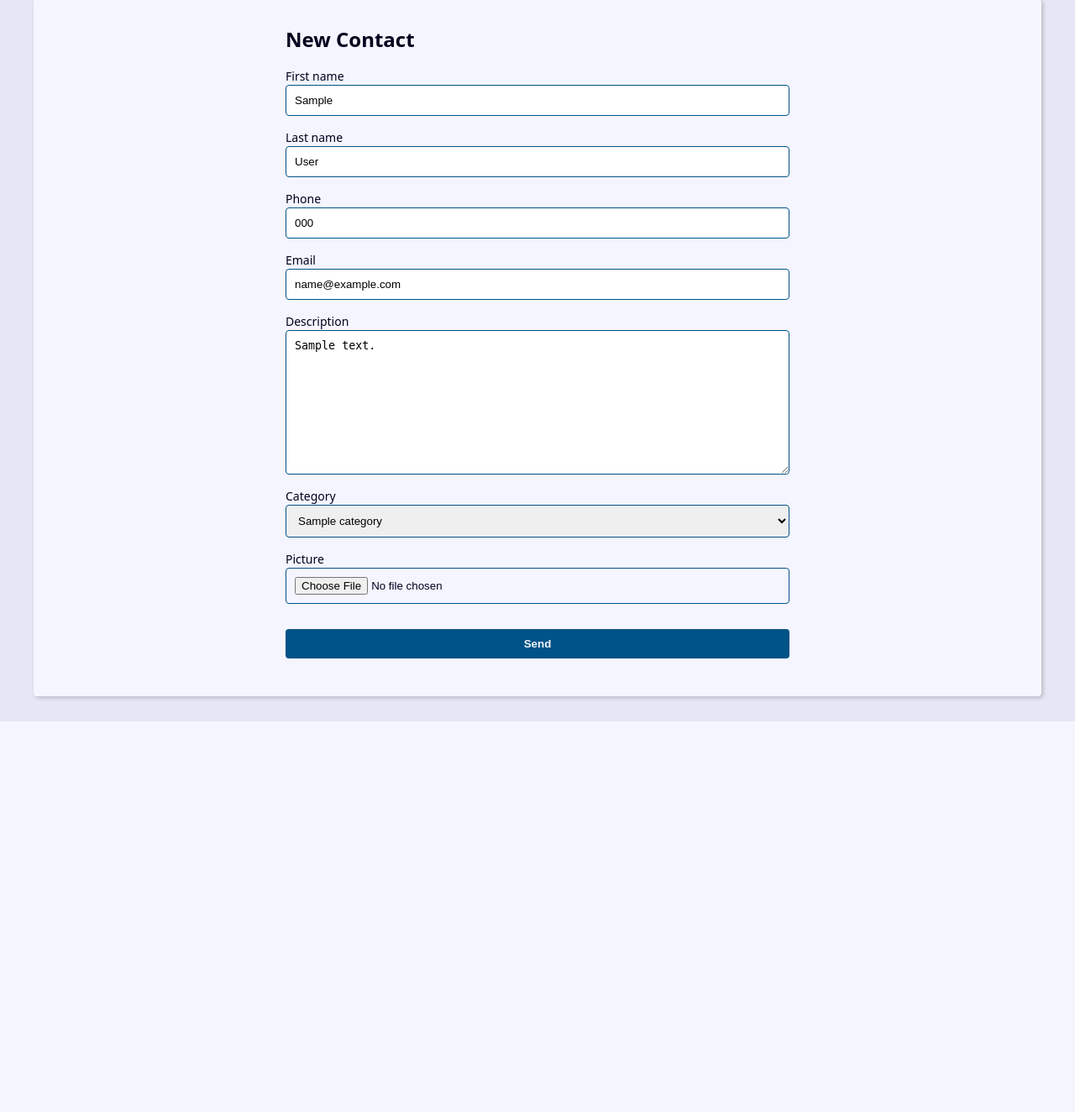
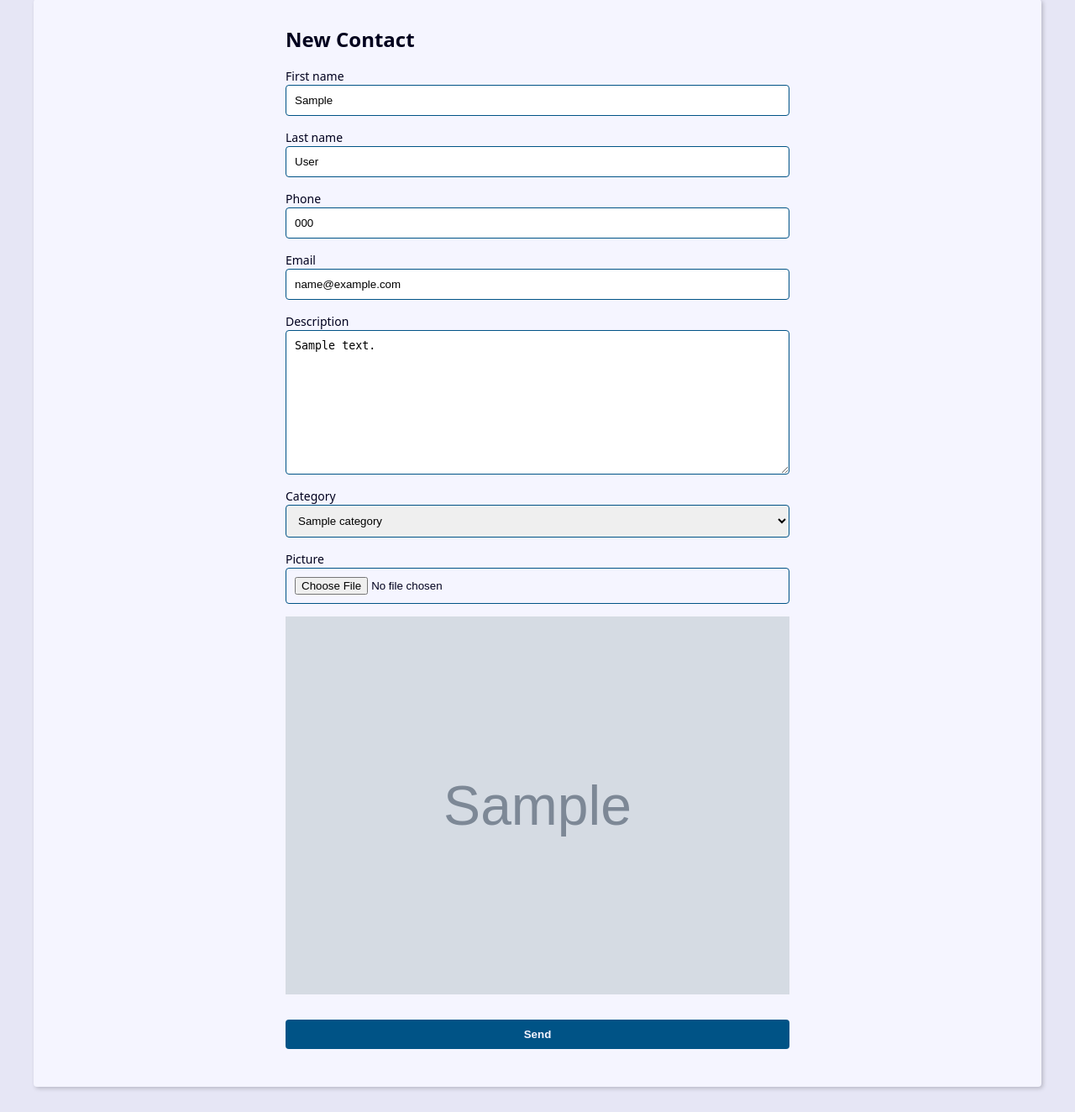
Before and after one commit to giovanicerejobrasil/django_schedule_project, a Django app: page /contact/1/edit/ in a window 1280 px wide. Shown: the part 270-1594 px from the top of the page at 84% size. Before the commit the page ends 1129 px from the top, so only its background shows below. Run offline with Django 5.2, Linux system fonts and the light colour scheme; tables that the repository leaves empty hold one stand-in row (values such as "Sample post"); grey boxes marked "Sample" are stand-in pictures.

Commit message:
add logical to use picture field just only update contact

```diff
--- a/contact/templates/contact/create.html
+++ b/contact/templates/contact/create.html
@@ -22,6 +22,12 @@
               <p class="help-text">{{ field.help_text }}</p>
             {% endif %}
           </div>
+
+          {% if field.name == 'picture' and field.value.url %}
+            <div class="form-group">
+              <img src="{{ field.value.url }}" alt="{{ field.first_name }} {{ field.last_name }}">
+            </div>
+          {% endif %}
         {% endfor %}
       </div>
 
```
